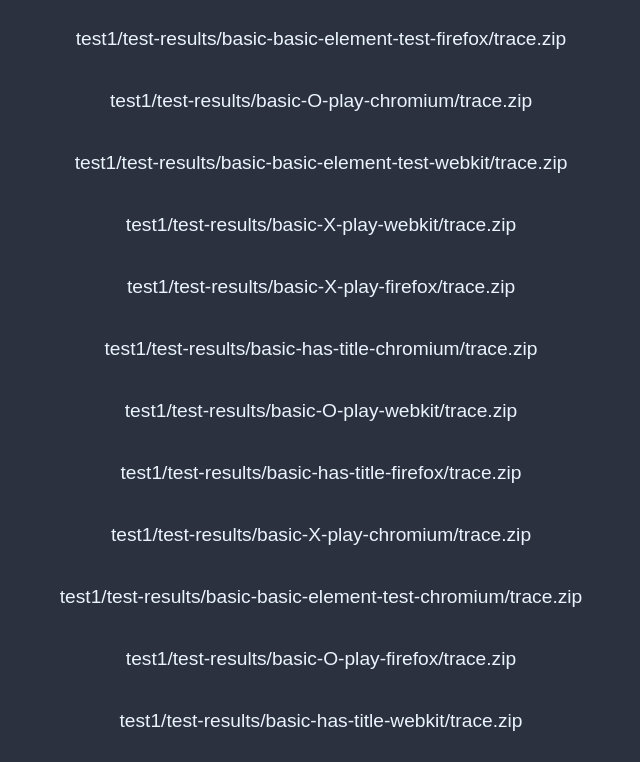
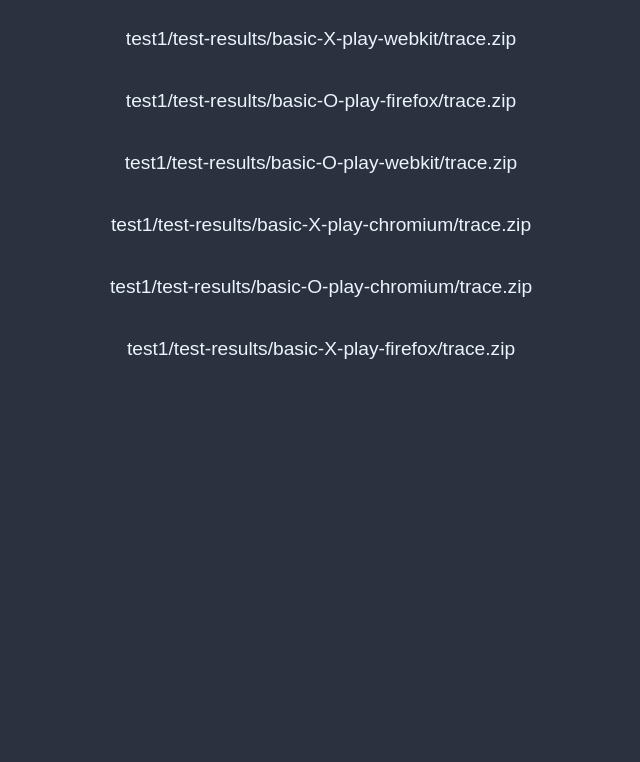
Before and after one commit to Yuankai619/LLM-Generated-web-and-Playwright-E2E-Testing, a plain HTML site: page index.html in a window 1280 px wide. Shown: the part 90-852 px from the top of the page, without its empty margins (319-959 px from the left). After the commit the page ends 800 px from the top, so only its background shows below. Drawn offline with Linux system fonts and the light colour scheme.

Commit message:
deploy: e39b62286ded9b0610fc4b6de69b5b59b6c8dd9d

```diff
--- a/index.html
+++ b/index.html
@@ -28,16 +28,10 @@
     box-shadow: 0px 4px 10px rgba(0, 0, 0, 0.3);
 }
 </style></head><body><h1>Playwright Traces</h1><ul>
-<li><a href='https://trace.playwright.dev/?trace=https://Yuankai619.github.io/LLM-Driven-Code-and-Test-Script-Generation/test1/test-results/basic-basic-element-test-firefox/trace.zip'>test1/test-results/basic-basic-element-test-firefox/trace.zip</a></li>
+<li><a href='https://trace.playwright.dev/?trace=https://Yuankai619.github.io/LLM-Driven-Code-and-Test-Script-Generation/test1/test-results/basic-X-play-webkit/trace.zip'>test1/test-results/basic-X-play-webkit/trace.zip</a></li>
+<li><a href='https://trace.playwright.dev/?trace=https://Yuankai619.github.io/LLM-Driven-Code-and-Test-Script-Generation/test1/test-results/basic-O-play-firefox/trace.zip'>test1/test-results/basic-O-play-firefox/trace.zip</a></li>
+<li><a href='https://trace.playwright.dev/?trace=https://Yuankai619.github.io/LLM-Driven-Code-and-Test-Script-Generation/test1/test-results/basic-O-play-webkit/trace.zip'>test1/test-results/basic-O-play-webkit/trace.zip</a></li>
+<li><a href='https://trace.playwright.dev/?trace=https://Yuankai619.github.io/LLM-Driven-Code-and-Test-Script-Generation/test1/test-results/basic-X-play-chromium/trace.zip'>test1/test-results/basic-X-play-chromium/trace.zip</a></li>
 <li><a href='https://trace.playwright.dev/?trace=https://Yuankai619.github.io/LLM-Driven-Code-and-Test-Script-Generation/test1/test-results/basic-O-play-chromium/trace.zip'>test1/test-results/basic-O-play-chromium/trace.zip</a></li>
-<li><a href='https://trace.playwright.dev/?trace=https://Yuankai619.github.io/LLM-Driven-Code-and-Test-Script-Generation/test1/test-results/basic-basic-element-test-webkit/trace.zip'>test1/test-results/basic-basic-element-test-webkit/trace.zip</a></li>
-<li><a href='https://trace.playwright.dev/?trace=https://Yuankai619.github.io/LLM-Driven-Code-and-Test-Script-Generation/test1/test-results/basic-X-play-webkit/trace.zip'>test1/test-results/basic-X-play-webkit/trace.zip</a></li>
 <li><a href='https://trace.playwright.dev/?trace=https://Yuankai619.github.io/LLM-Driven-Code-and-Test-Script-Generation/test1/test-results/basic-X-play-firefox/trace.zip'>test1/test-results/basic-X-play-firefox/trace.zip</a></li>
-<li><a href='https://trace.playwright.dev/?trace=https://Yuankai619.github.io/LLM-Driven-Code-and-Test-Script-Generation/test1/test-results/basic-has-title-chromium/trace.zip'>test1/test-results/basic-has-title-chromium/trace.zip</a></li>
-<li><a href='https://trace.playwright.dev/?trace=https://Yuankai619.github.io/LLM-Driven-Code-and-Test-Script-Generation/test1/test-results/basic-O-play-webkit/trace.zip'>test1/test-results/basic-O-play-webkit/trace.zip</a></li>
-<li><a href='https://trace.playwright.dev/?trace=https://Yuankai619.github.io/LLM-Driven-Code-and-Test-Script-Generation/test1/test-results/basic-has-title-firefox/trace.zip'>test1/test-results/basic-has-title-firefox/trace.zip</a></li>
-<li><a href='https://trace.playwright.dev/?trace=https://Yuankai619.github.io/LLM-Driven-Code-and-Test-Script-Generation/test1/test-results/basic-X-play-chromium/trace.zip'>test1/test-results/basic-X-play-chromium/trace.zip</a></li>
-<li><a href='https://trace.playwright.dev/?trace=https://Yuankai619.github.io/LLM-Driven-Code-and-Test-Script-Generation/test1/test-results/basic-basic-element-test-chromium/trace.zip'>test1/test-results/basic-basic-element-test-chromium/trace.zip</a></li>
-<li><a href='https://trace.playwright.dev/?trace=https://Yuankai619.github.io/LLM-Driven-Code-and-Test-Script-Generation/test1/test-results/basic-O-play-firefox/trace.zip'>test1/test-results/basic-O-play-firefox/trace.zip</a></li>
-<li><a href='https://trace.playwright.dev/?trace=https://Yuankai619.github.io/LLM-Driven-Code-and-Test-Script-Generation/test1/test-results/basic-has-title-webkit/trace.zip'>test1/test-results/basic-has-title-webkit/trace.zip</a></li>
 </ul></body></html>
```
Also changed, not shown: README.md (deleted), 13 other files.
